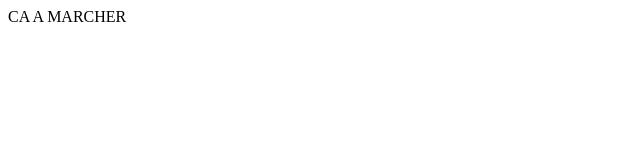
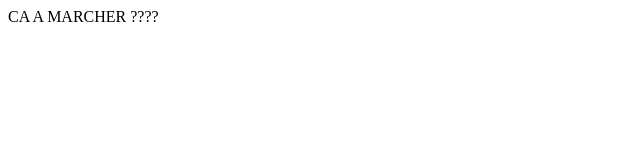
Before and after one commit to Xalain51/dossiertest, a plain HTML site: page toto.html in a window 1280 px wide. Shown: the full height of the page, 0-640 px from the left. Drawn offline with Linux system fonts and the light colour scheme.

Commit message:
testseul10

```diff
--- a/toto.html
+++ b/toto.html
@@ -9,7 +9,7 @@
 </head>
 
 <body>
-    <div> CA A MARCHER </div>
+    <div> CA A MARCHER ????</div>
 </body>
 
 </html>
```
